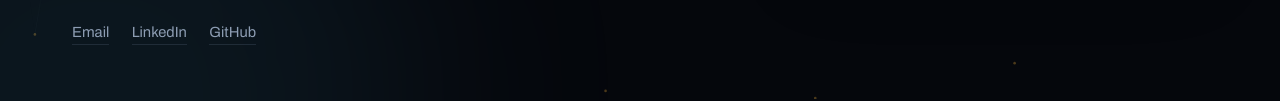
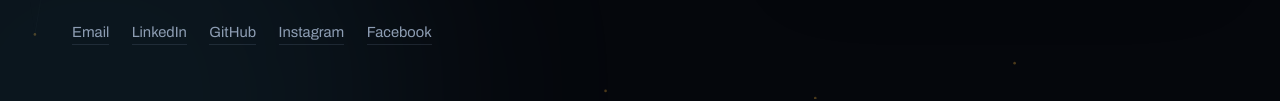
Before and after one commit to Brysonsikanyika/Brysonsikanyika.github.io, a plain HTML site: page index.html in a window 1280 px wide. Shown: the part 701-802 px from the top of the page. Drawn offline with Linux system fonts and the light colour scheme.

Commit message:
Add Instagram and Facebook links
Co-Authored-By: Claude Opus 5.5 <noreply@anthropic.com>
Claude-Session: https://claude.ai/code/session_01RuqffLEeW7kUwxxhLtCFcV

```diff
--- a/index.html
+++ b/index.html
@@ -89,7 +89,7 @@
   .btn.solid:hover { background: #FFFFFF; box-shadow: 0 0 24px rgba(255,255,255,.25); }
   .btn.ghost { border: 1px solid var(--line); background: var(--glass); }
   .btn.ghost:hover { border-color: rgba(242,179,61,.5); }
-  .mini { display: flex; gap: 1.4rem; margin-top: 1.4rem; font-size: .92rem; }
+  .mini { display: flex; flex-wrap: wrap; gap: .8rem 1.4rem; margin-top: 1.4rem; font-size: .92rem; }
   .mini a { color: var(--muted); text-decoration: none; border-bottom: 1px solid var(--line); }
   .mini a:hover { color: var(--text); border-color: var(--amber); }
 
@@ -251,6 +251,8 @@
           <a href="mailto:brysonsikanyika07@gmail.com">Email</a>
           <a href="https://www.linkedin.com/in/bryson-sikanyika-351198252/" rel="noopener">LinkedIn</a>
           <a href="https://github.com/Brysonsikanyika" rel="noopener">GitHub</a>
+          <a href="https://www.instagram.com/bryson_sikanyika/" rel="noopener">Instagram</a>
+          <a href="https://www.facebook.com/brysonsikanyika07" rel="noopener">Facebook</a>
         </div>
       </div>
       <figure class="portrait">
@@ -397,6 +399,8 @@
         <a class="btn ghost" href="Bryson_Sikanyika_CV.pdf" download>Download CV</a>
         <a class="btn ghost" href="https://www.linkedin.com/in/bryson-sikanyika-351198252/" rel="noopener">LinkedIn</a>
         <a class="btn ghost" href="https://github.com/Brysonsikanyika" rel="noopener">GitHub</a>
+        <a class="btn ghost" href="https://www.instagram.com/bryson_sikanyika/" rel="noopener">Instagram</a>
+        <a class="btn ghost" href="https://www.facebook.com/brysonsikanyika07" rel="noopener">Facebook</a>
       </div>
     </section>
   </main>
```
